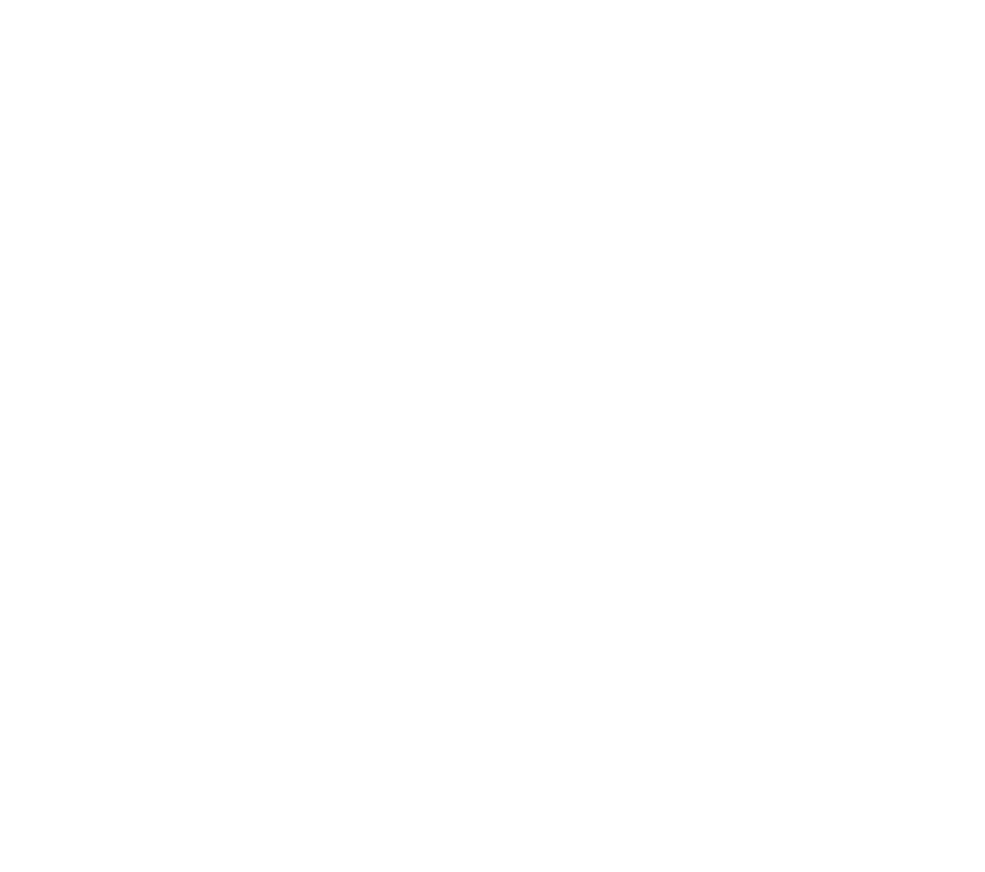
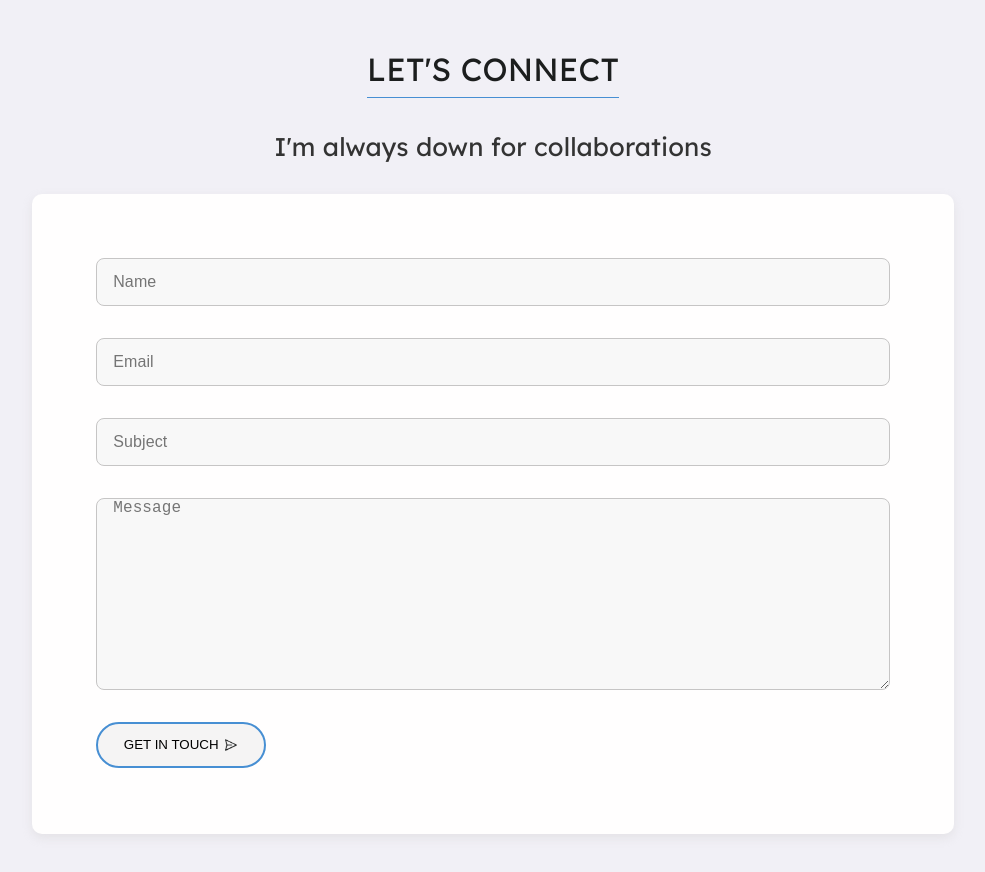
Before and after one commit to Inaboya/ada_portfolio, a React (Create React App) app: page / in a window 1280 px wide. Shown: the part 1820-2692 px from the top of the page, without its empty margins (147-1132 px from the left). Before the commit the page ends 800 px from the top, so only its background shows below. Built offline with nearby package versions, Linux system fonts and the light colour scheme.

Commit message:
build contact component form

```diff
--- a/src/App.css
+++ b/src/App.css
@@ -129,9 +129,9 @@
   height: 100%;
 }
 
-.active {
+/* .active {
   border-bottom: 5px solid #478fd3;
-}
+} */
 
 .work-container {
   /* width: 100%;
@@ -160,7 +160,7 @@
   text-align: center;
   font-weight: 500;
   letter-spacing: 0.164px;
-  padding-bottom: .5rem;
+  padding-bottom: 0.5rem;
   border-bottom: 1px solid #478fd3;
 }
 
@@ -186,6 +186,49 @@
 .work-image-item {
   width: 100%;
   height: 100%;
+}
+
+.content-content {
+  width: 80%;
+  height: 40rem;
+  background: #fffefe;
+  box-shadow: 0px 4px 10px 0px rgba(198, 197, 197, 0.3);
+  border-radius: 10px;
+  /* margin: 4rem auto; */
+}
+
+.contact-content-wrapper {
+  width: 100%;
+  height: 100%;
+  display: flex;
+  flex-direction: column;
+  /* align-items: center; */
+  gap: 2rem;
+  padding: 4rem;
+}
+
+.form-group {
+  width: 100%;
+  height: 3rem;
+  /* background-color: red; */
+}
+
+.form-control {
+  width: 100%;
+  height: 100%;
+  border-radius: 8px;
+  border: 1px solid #c6c5c5;
+  background: #f8f8f8;
+  padding: 0 1rem;
+  font-size: 1rem;
+  font-weight: 300;
+  line-height: normal;
+  letter-spacing: 0.115px;
+}
+
+.form-text-area {
+  width: 100%;
+  height: 12rem;
 }
 
 @media only screen and (max-width: 600px) {
--- a/src/App.tsx
+++ b/src/App.tsx
@@ -2,22 +2,20 @@
 import { BrowserRouter as Router, Routes, Route } from "react-router-dom";
 import "./App.css";
 import Navbar from "./components/Navbar";
-import Home from "./components/Home";
+import LandingPage from "./page/LandingPage";
 import Work from "./components/Work";
 
 function App() {
   return (
     <div className="container">
       <Router>
-        <header className="header-container">
-          <Navbar />
-        </header>
 
         <Routes>
 
-            <Route path="/" element={<Home />} />
+            <Route path="/" element={<LandingPage />} />
 
-            <Route path="/work" element={<Work />} />
+            {/* <Route path="/" element={<Work />} /> */}
+
         </Routes>
       </Router>
     </div>
--- /dev/null
+++ b/src/components/Contact.tsx
@@ -0,0 +1,70 @@
+import React from "react";
+
+interface ContactInterface {
+  workRef: React.RefObject<HTMLDivElement> | null;
+}
+
+const Contact: React.FC<ContactInterface> = ({ workRef }) => {
+  return (
+    <div className="work-container" ref={workRef}>
+      <div className="work-wrapper">
+        <h1 className="work-title">LET'S CONNECT</h1>
+        <p className="work-paragraph">I'm always down for collaborations</p>
+
+        <div className="content-content">
+          <form className="contact-content-wrapper">
+            <div className="form-group">
+              <input
+                type="text"
+                name="name"
+                className="form-control"
+                placeholder="Name"
+              />
+            </div>
+
+            <div className="form-group">
+              <input
+                type="email"
+                name="email"
+                className="form-control"
+                placeholder="Email"
+              />
+            </div>
+
+            <div className="form-group">
+              <input
+                type="text"
+                name="subject"
+                className="form-control"
+                placeholder="Subject"
+              />
+            </div>
+
+            <div className="form-text-area">
+              <textarea
+                name="message"
+                className="form-control"
+                placeholder="Message"
+              ></textarea>
+            </div>
+
+            <div className="button-container">
+              <button className="btn">
+                GET IN TOUCH{" "}
+                <span className="button-img">
+                  <img
+                    src={require("../assets/carbon_send.png")}
+                    className="btn-img-item"
+                    alt=""
+                  />
+                </span>
+              </button>
+            </div>
+          </form>
+        </div>
+      </div>
+    </div>
+  );
+};
+
+export default Contact;
--- a/src/components/Home.tsx
+++ b/src/components/Home.tsx
@@ -1,8 +1,12 @@
 import React from "react";
 
-const Home: React.FC = () => {
+interface HomeInterface {
+  workRef: React.RefObject<HTMLDivElement> | null;
+}
+
+const Home: React.FC<HomeInterface> = ({ workRef }) => {
   return (
-    <div className="home-container">
+    <div className="home-container" ref={workRef}>
       <div className="home-wrapper">
         <p className="job-title">UI / UX Designer</p>
         <h1 className="home-heading">Blessing Onyebuchi</h1>
@@ -14,11 +18,16 @@
         </p>
 
         <div className="button-container">
-            <button className="btn">
-                GET IN TOUCH <span className="button-img">
-                    <img src={require("../assets/arrow_right.png")} className="btn-img-item" alt="" />
-                </span>
-            </button>
+          <button className="btn">
+            GET IN TOUCH{" "}
+            <span className="button-img">
+              <img
+                src={require("../assets/arrow_right.png")}
+                className="btn-img-item"
+                alt=""
+              />
+            </span>
+          </button>
         </div>
       </div>
     </div>
--- a/src/components/Navbar.tsx
+++ b/src/components/Navbar.tsx
@@ -1,32 +1,65 @@
 import React from "react";
 import { Link, NavLink } from "react-router-dom";
 
-const Navbar: React.FC = () => {
+interface NavbarInterface {
+  workRef: React.RefObject<HTMLDivElement> | null;
+}
+
+const Navbar: React.FC<NavbarInterface> = ({ workRef }) => {
+  const handleScroll = () => {
+    if (workRef && workRef.current) {
+      workRef.current.scrollIntoView({ behavior: "smooth" });
+    }
+  };
   return (
     <div className="navbar__container">
       <div className="navbar__wrapper">
         <div className="">
           <Link to="/" className="logo-container">
-            <img src={require("../assets/ada_logo.png")} className="image-item" alt="" />
+            <img
+              src={require("../assets/ada_logo.png")}
+              className="image-item"
+              alt=""
+            />
           </Link>
         </div>
 
         <div className="navbar__menu">
           <div className="navbar__menu--items">
             <div>
-              <NavLink className="navbar__menu--item" to="/">Home</NavLink>
+              <NavLink
+                className="navbar__menu--item"
+                to="/"
+                onClick={handleScroll}
+              >
+                Home
+              </NavLink>
             </div>
 
             <div>
-              <NavLink className="navbar__menu--item" to="/work">My Work</NavLink>
+              <NavLink
+                className="navbar__menu--item"
+                to="/"
+                onClick={handleScroll}
+              >
+                My Work
+              </NavLink>
             </div>
 
             <div>
-              <NavLink className="navbar__menu--item" to="/about">About Me</NavLink>
+              <NavLink className="navbar__menu--item" to="/">
+                About Me
+              </NavLink>
             </div>
 
             <div>
-              <NavLink className="navbar__menu--item" to="/contact">Contact Me</NavLink>
+              <NavLink
+                className="navbar__menu--item"
+                to="/"
+                onClick={handleScroll}
+              >
+                Contact Me
+              </NavLink>
             </div>
           </div>
         </div>
--- a/src/components/Work.tsx
+++ b/src/components/Work.tsx
@@ -1,8 +1,14 @@
 import React from "react";
 
-const Work: React.FC = () => {
+interface WorkInterface {
+  workRef: React.RefObject<HTMLDivElement> | null;
+}
+
+const Work: React.FC<WorkInterface> = ({workRef}) => {
+  // const workRef = React.useRef<HTMLDivElement>(null);
+
   return (
-    <div className="work-container">
+    <div className="work-container" ref={workRef}>
       <div className="work-wrapper">
         <h1 className="work-title">MY WORK</h1>
         <p className="work-paragraph">Selected Recent Work</p>
--- a/src/index.css
+++ /dev/null
@@ -1,13 +0,0 @@
-body {
-  margin: 0;
-  font-family: -apple-system, BlinkMacSystemFont, 'Segoe UI', 'Roboto', 'Oxygen',
-    'Ubuntu', 'Cantarell', 'Fira Sans', 'Droid Sans', 'Helvetica Neue',
-    sans-serif;
-  -webkit-font-smoothing: antialiased;
-  -moz-osx-font-smoothing: grayscale;
-}
-
-code {
-  font-family: source-code-pro, Menlo, Monaco, Consolas, 'Courier New',
-    monospace;
-}
--- a/src/index.tsx
+++ b/src/index.tsx
@@ -1,6 +1,5 @@
 import React from 'react';
 import ReactDOM from 'react-dom/client';
-import './index.css';
 import App from './App';
 
 const root = ReactDOM.createRoot(
--- /dev/null
+++ b/src/page/LandingPage.tsx
@@ -0,0 +1,21 @@
+import React from "react";
+import Work from "../components/Work";
+import Contact from "../components/Contact";
+import Home from "../components/Home";
+import Navbar from "../components/Navbar";
+
+const LandingPage: React.FC = () => {
+    const workRef = React.useRef<HTMLDivElement>(null);
+  return (
+    <>
+      <header className="header-container">
+        <Navbar workRef={workRef}/>
+      </header>
+      <Home workRef={workRef}/>
+      <Work workRef={workRef}/>
+      <Contact workRef={workRef} />
+    </>
+  );
+};
+
+export default LandingPage;
```
Also changed, not shown: src/assets/carbon_send.png (added).
